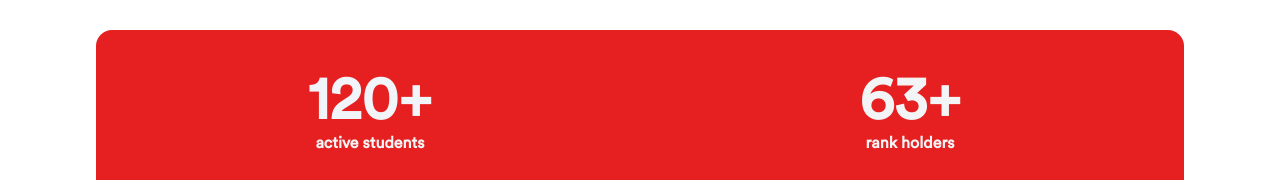
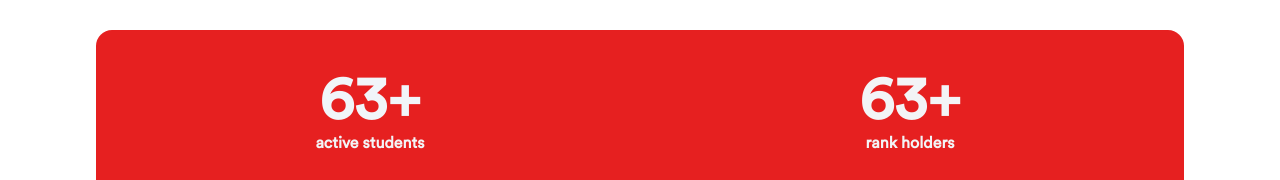
Before and after one commit to aryannpanchal/chemisphere-official-website, a Next.js app: page / in a window 1280 px wide. Shown: the part 770-950 px from the top of the page. Built offline with nearby package versions, Linux system fonts and the light colour scheme.

Commit message:
Update Stats.jsx

```diff
--- a/components/Stats.jsx
+++ b/components/Stats.jsx
@@ -10,7 +10,7 @@ const Stats = () => {
   useEffect(() => {
     const animateCounting = (targetValue, setterFunction) => {
       let currentValue = 0;
-      const increment = Math.ceil(targetValue / 100); // Adjust the speed of counting
+      const increment = Math.ceil(targetValue / 100000); // Adjust the speed of counting
 
       const intervalId = setInterval(() => {
         currentValue += increment;
```
